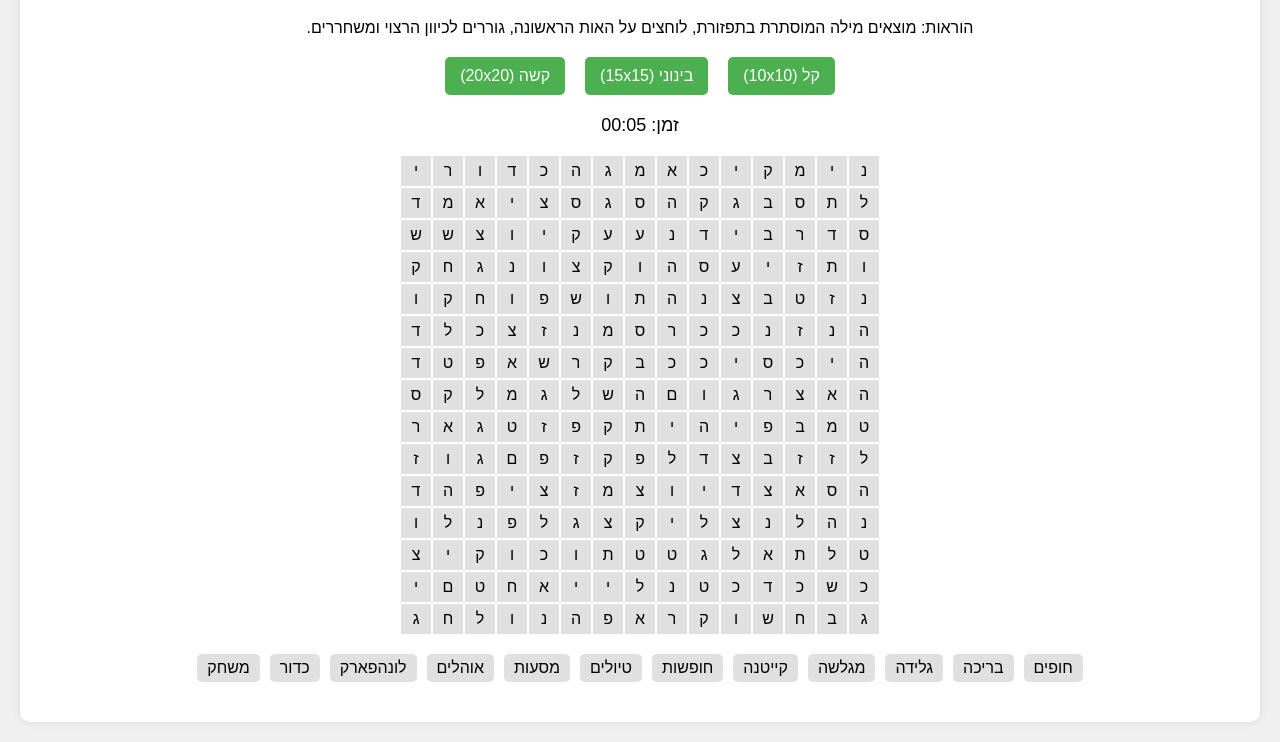
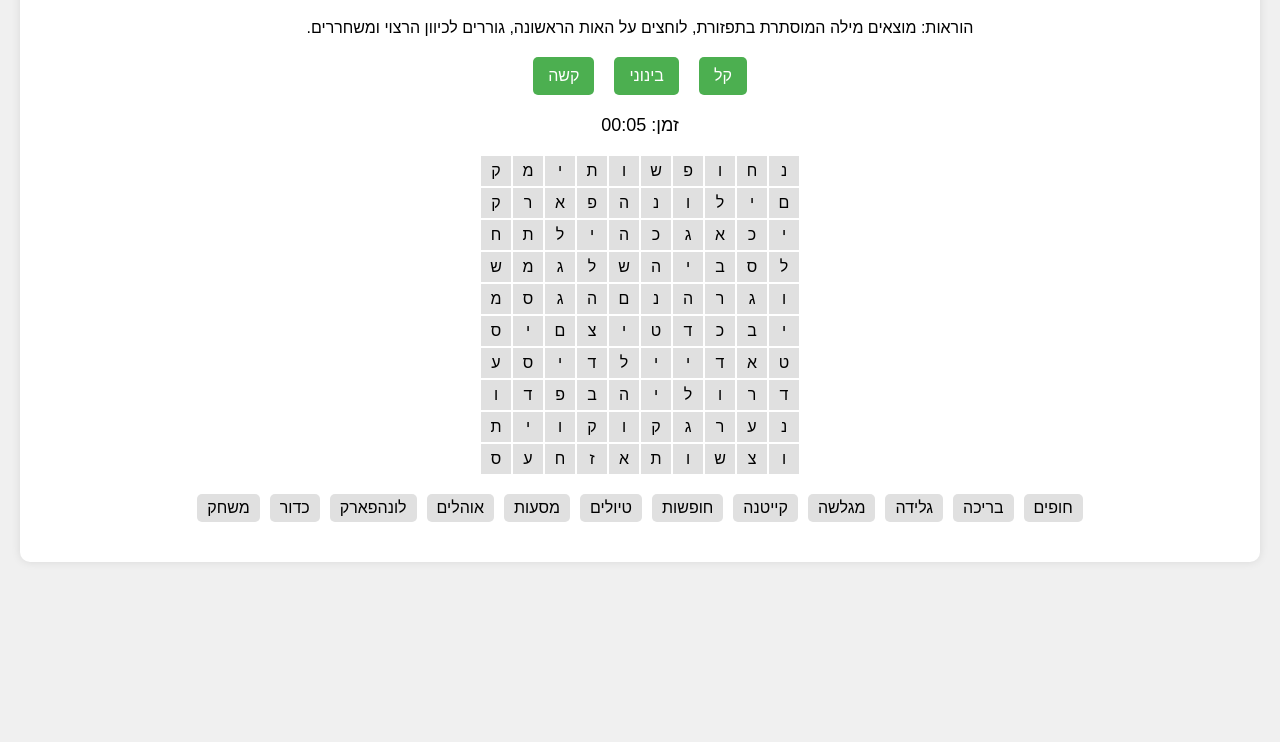
Before and after one commit to QuestoM/hebrew-word-search, a plain HTML site: page index.html in a window 1280 px wide. Shown: the part 101-843 px from the top of the page. After the commit the page ends 800 px from the top, so only its background shows below. Drawn offline with Linux system fonts and the light colour scheme.

Commit message:
Update index.html

```diff
--- a/index.html
+++ b/index.html
@@ -100,9 +100,9 @@
             הוראות: מוצאים מילה המוסתרת בתפזורת, לוחצים על האות הראשונה, גוררים לכיוון הרצוי ומשחררים.
         </div>
         <div id="difficulty-selector">
-            <button onclick="setDifficulty('easy')">קל (10x10)</button>
-            <button onclick="setDifficulty('medium')">בינוני (15x15)</button>
-            <button onclick="setDifficulty('hard')">קשה (20x20)</button>
+            <button onclick="setDifficulty('easy')">קל</button>
+            <button onclick="setDifficulty('medium')">בינוני</button>
+            <button onclick="setDifficulty('hard')">קשה</button>
         </div>
         <div id="timer">זמן: 00:00</div>
         <div id="grid"></div>
@@ -112,7 +112,7 @@
 
     <script>
         const words = ['חופים', 'בריכה', 'גלידה', 'מגלשה', 'קייטנה', 'חופשות', 'טיולים', 'מסעות', 'אוהלים', 'לונהפארק', 'כדור', 'משחק'];
-        let currentDifficulty = 'medium';
+        let currentDifficulty = 'easy';
         let grid = [];
         let selectedCells = [];
         let foundWords = [];
```
